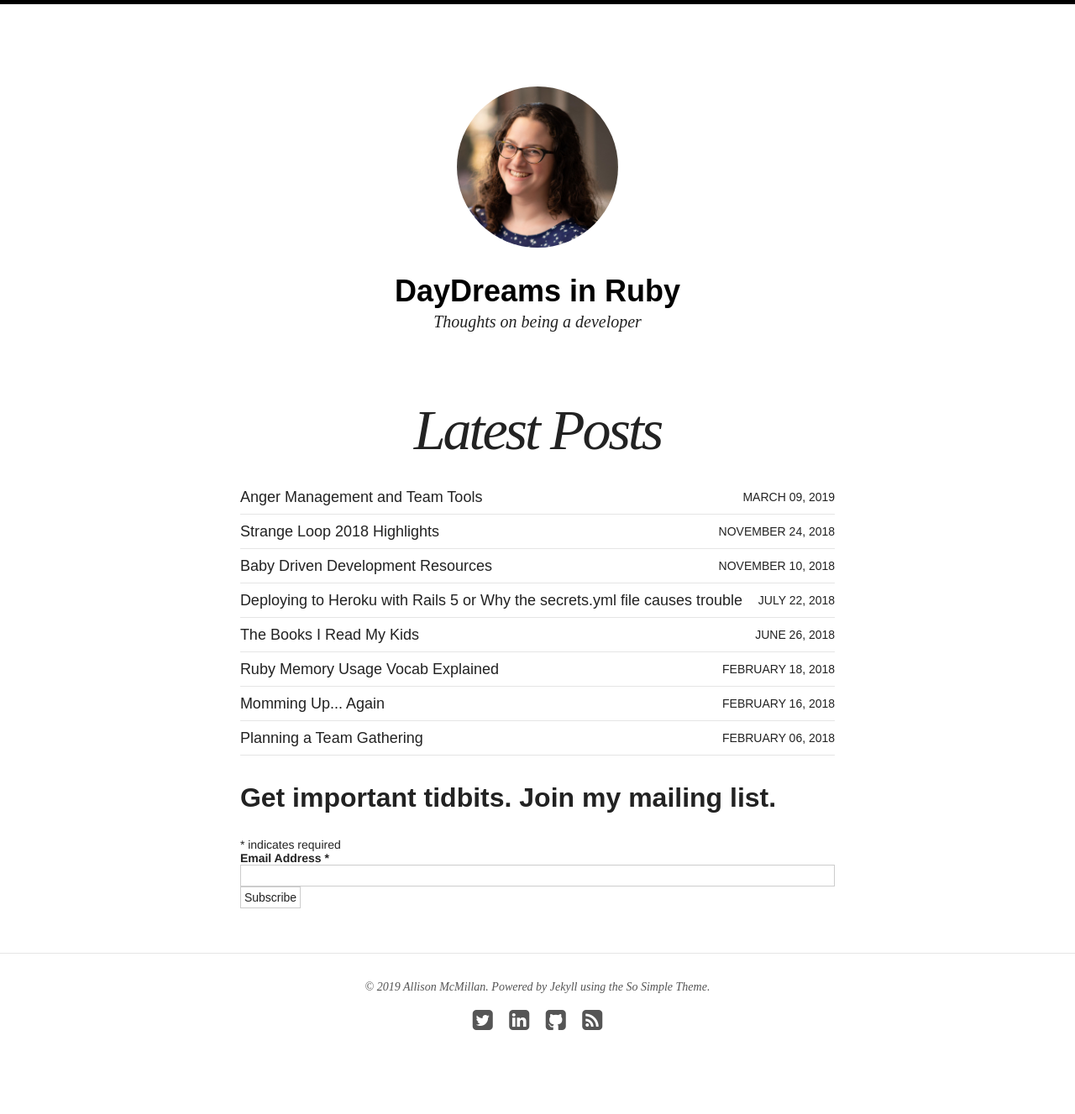
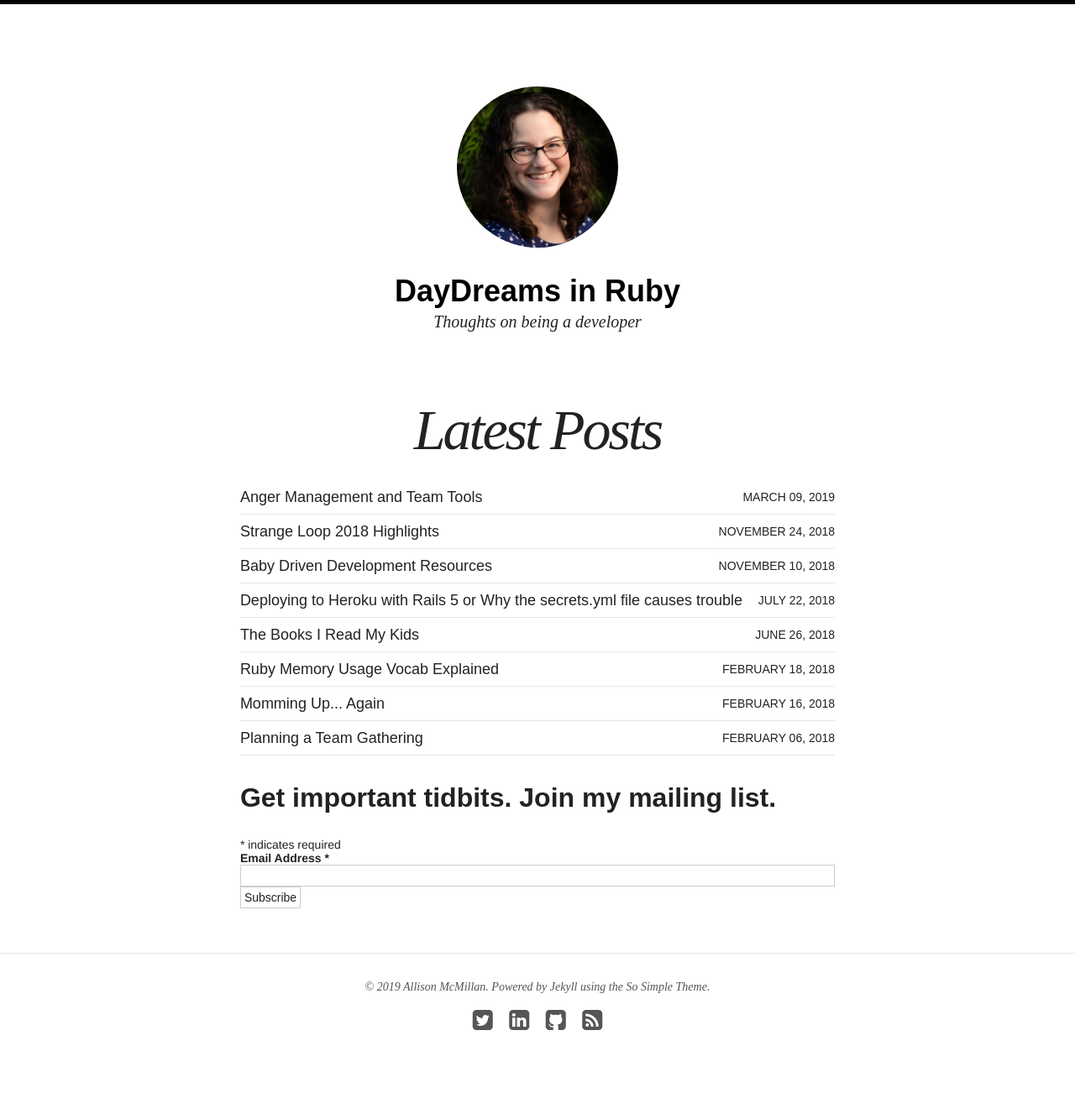
Before and after one commit to asheren/asheren.github.io, a Jekyll site: the page built from index.html, in a window 1280 px wide. Shown: the whole page at 84% size. Built offline with Jekyll 4.4.1, drawn with Linux system fonts in a browser that asks for light colours; nearby versions of some CDN libraries; comment, search, counter and statistics services are not loaded.

Commit message:
test photo 2

```diff
--- a/_config.yml
+++ b/_config.yml
@@ -3,7 +3,7 @@
 title: DayDreams in Ruby
 locale: en_US
 description: Thoughts on being a developer
-logo: allison-cropped1.jpeg
+logo: allison-cropped2.jpeg
 search: true
 comments: true
 share_url: 'http://daydreamsinruby.com'
@@ -38,7 +38,7 @@ exclude: ["lib", "config.rb", "Capfile", "config", "log", "Rakefile", "Rakefile.
 # Site owner
 owner:
   name: Allison McMillan
-  avatar: allison-cropped1.jpeg
+  avatar: allison-cropped2.jpeg
   email: asheren@gmail.com
   disqus-shortname: daydreamsinruby
   twitter: allie_p
```
